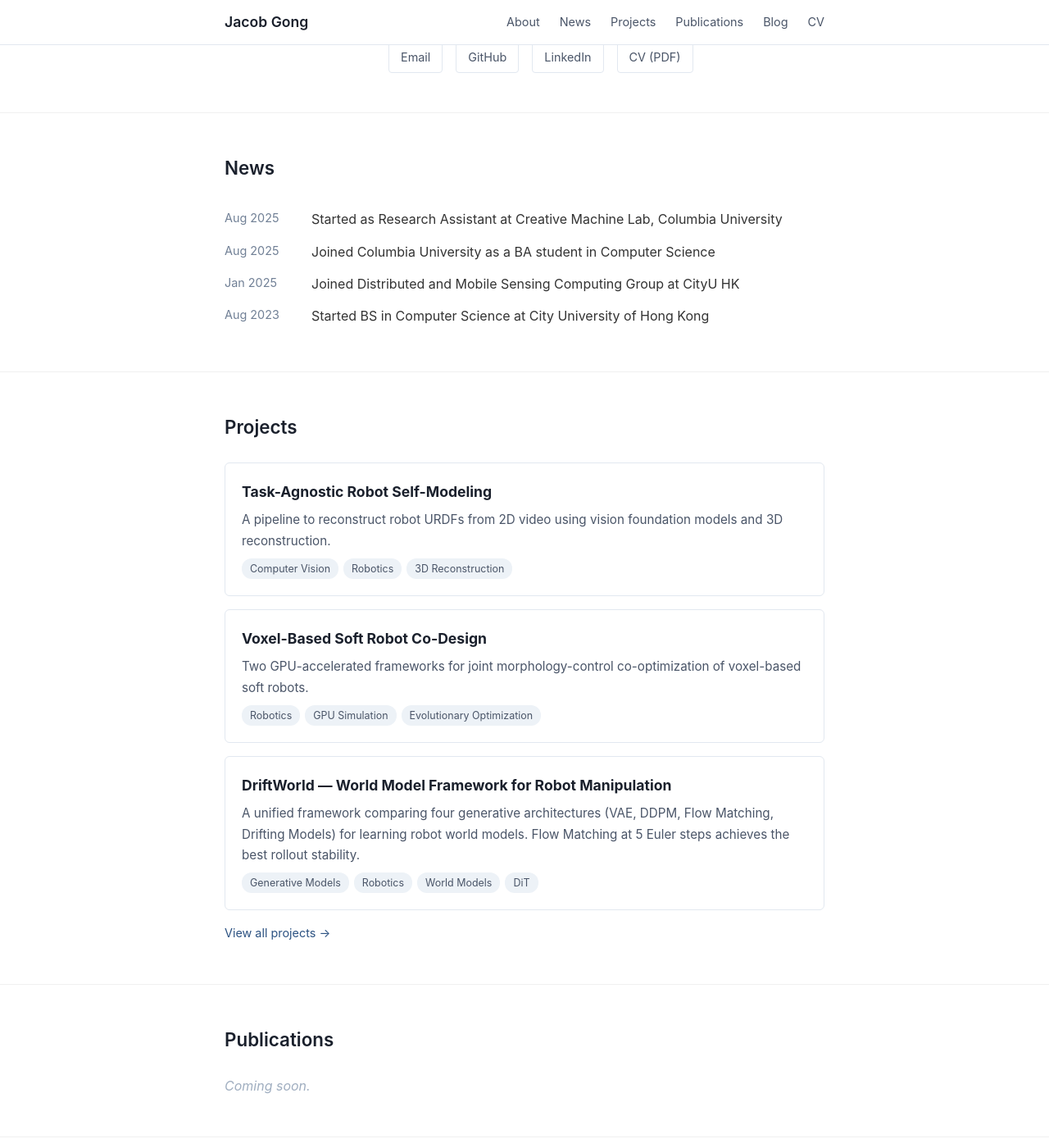
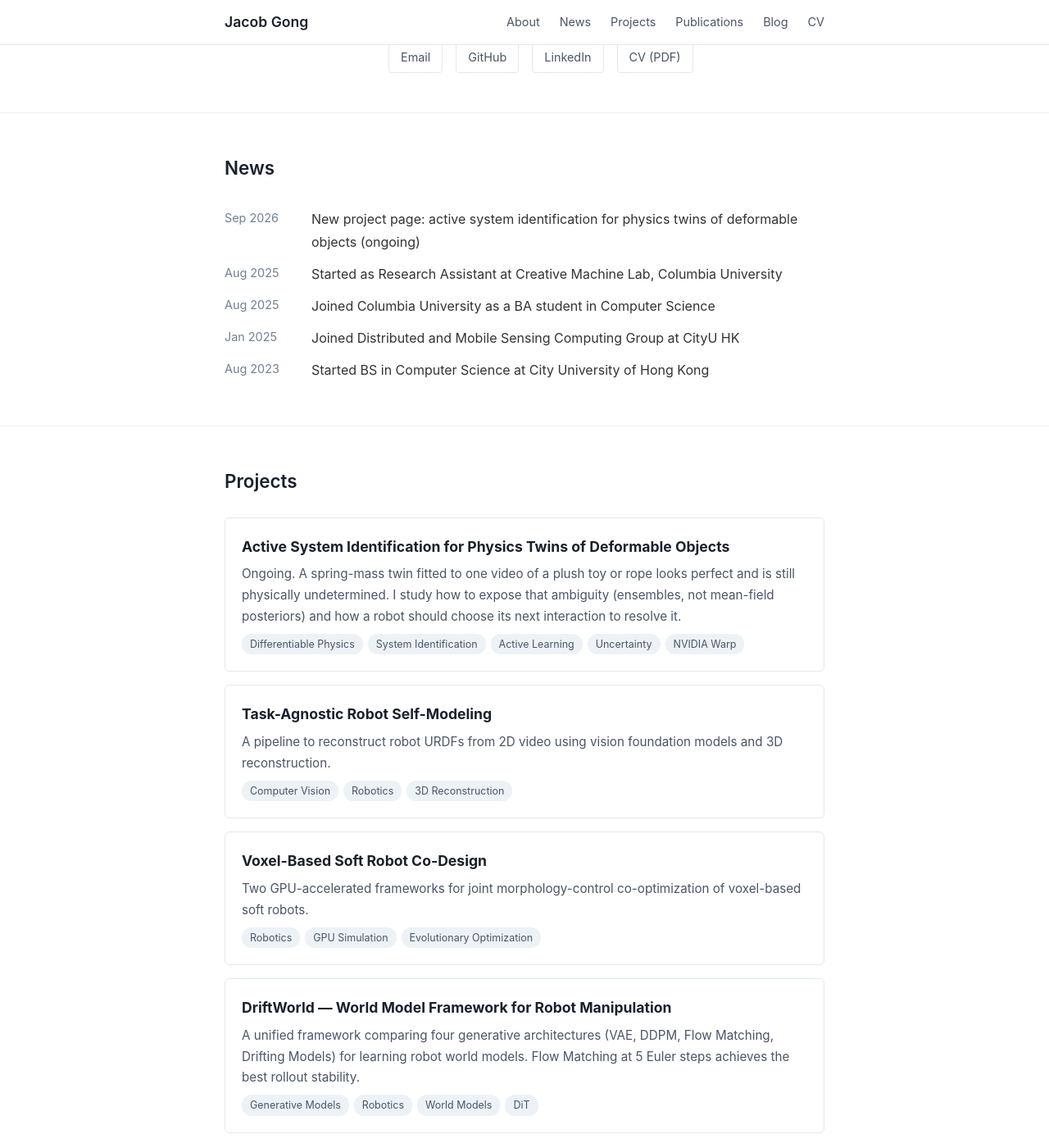
Before and after one commit to JacobGIT2/JacobGIT2.github.io, a Jekyll site: the page built from index.html, in a window 1280 px wide and 1400 px high, scrolled down 277 px. Shown: the whole window at 82% size. Built offline with Jekyll 4.4.1, drawn with Linux system fonts in a browser that asks for light colours; part of the change alters nothing that is shown.

Commit message:
Add project page: active system identification for physics twins (ongoing)
Co-Authored-By: Claude Fable 5.1 <noreply@anthropic.com>

```diff
--- a/_data/news.yml
+++ b/_data/news.yml
@@ -1,3 +1,5 @@
+- date: "Sep 2026"
+  text: "New project page: active system identification for physics twins of deformable objects (ongoing)"
 - date: "Aug 2025"
   text: "Started as Research Assistant at Creative Machine Lab, Columbia University"
 - date: "Aug 2025"
--- /dev/null
+++ b/_projects/phystwin-active-sysid.md
@@ -0,0 +1,159 @@
+---
+title: "Active System Identification for Physics Twins of Deformable Objects"
+tags: [Differentiable Physics, System Identification, Active Learning, Uncertainty, NVIDIA Warp]
+date: 2026-09-01
+excerpt_text: "Ongoing. A spring-mass twin fitted to one video of a plush toy or rope looks perfect and is still physically undetermined. I study how to expose that ambiguity (ensembles, not mean-field posteriors) and how a robot should choose its next interaction to resolve it."
+---
+
+<p class="status-banner"><strong>Work in progress</strong> (May 2026 – present). Built on top of
+<a href="https://jianghanxiao.github.io/phystwin-web/">PhysTwin</a> (Jiang et al., ICCV 2025), a differentiable spring-mass
+twin reconstructed from RGB-D video. The code lives in a private fork; an
+<a href="https://yuwengong2c-collab.github.io/visual/?run=fim/testset_grid">interactive rollout viewer</a> of the latest results is public.
+Findings below are current as of September 2026 and will change.</p>
+
+## The question
+
+PhysTwin turns a short video of a person lifting a plush sloth or a rope into a simulator:
+roughly 10<sup>5</sup> springs, each with its own stiffness, fitted by gradient descent through the
+physics. The fit is excellent on the recorded motion. My question is the one that matters for using
+the twin afterwards: **does one video actually pin down the physics, and if not, which interaction
+should the robot perform next to pin it down?**
+
+<video autoplay loop muted playsinline src="{{ '/assets/img/projects/phystwin-active-sysid/sloth_sigma_training.mp4' | relative_url }}"></video>
+<p class="fig-cap">Training a probabilistic PhysTwin on a two-hand lift. Colour is the learned per-spring uncertainty
+(posterior log&nbsp;σ). Note the end state: almost uniform. The posterior ends up saying nothing about
+<em>where</em> the video constrained stiffness. Understanding why is where this project started.</p>
+
+## One video, three different physics
+
+Take the same rope video and fit three twins that differ only in their initial stiffness guess
+(soft 10<sup>3</sup>, the CMA-ES estimate 8&nbsp;276, stiff 5×10<sup>4</sup>). All three reach the same
+training loss and overlay the recorded lift indistinguishably. Then ask them a new question, an axial drag
+that the video never showed, and they disagree by 16× (33&nbsp;mm between models versus 2&nbsp;mm on the training action).
+
+<div class="fig-row">
+  <div>
+    <video autoplay loop muted playsinline src="{{ '/assets/img/projects/phystwin-active-sysid/multisol_seen_action.mp4' | relative_url }}"></video>
+    <p class="fig-cap">Seen action (the recorded lift): three fits, three colours, one rope.</p>
+  </div>
+  <div>
+    <video autoplay loop muted playsinline src="{{ '/assets/img/projects/phystwin-active-sysid/multisol_new_action.mp4' | relative_url }}"></video>
+    <p class="fig-cap">Unseen action (axial drag): the same three fits come apart. The soft twin folds, the stiff one keeps a V.</p>
+  </div>
+</div>
+
+This is the whole problem in one picture. Fitting a trajectory does not identify the material; the
+disagreement between equally good fits <em>is</em> the epistemic uncertainty, and it only becomes visible
+when you ask a question the data did not answer. That also suggests the remedy: the interaction that
+would make the fits disagree most is the one worth recording next.
+
+## Why the Bayesian version cannot see it
+
+The fork I inherited adds a variational posterior over every spring's log-stiffness (a mean-field Gaussian,
+trained with the reparameterisation trick and a KL term inside the Warp simulator). If that posterior
+were honest, sampling it and rolling out should reproduce the spread above. It does not.
+
+<div class="fig-row">
+  <div>
+    <video autoplay loop muted playsinline src="{{ '/assets/img/projects/phystwin-active-sysid/meanfield_mc_sloth.mp4' | relative_url }}"></video>
+    <p class="fig-cap">Thirty posterior samples of the sloth twin, transferred to a new stretch interaction and rendered through the
+    twin's Gaussian splats. Each sample's silhouette is traced in its own colour. The rainbow band is sub-pixel wide while the
+    actual prediction error is about 15&nbsp;mm; the 2σ interval covers essentially none of it.</p>
+  </div>
+  <div>
+    <video autoplay loop muted playsinline src="{{ '/assets/img/projects/phystwin-active-sysid/meanfield_mc_rope_new_action.mp4' | relative_url }}"></video>
+    <p class="fig-cap">Same test on the rope, same unseen axial drag as above: 24 posterior samples (colour bar at top) stay within a
+    few millimetres of each other, a third of what the three deterministic fits showed.</p>
+  </div>
+</div>
+
+Controlled experiments with a synthetic ground truth (a rope with a known per-spring stiffness field, simulated with the
+same engine) isolated two causes:
+
+- **σ is set by the KL weight, not by the data.** Remove the KL term and σ freezes at its initial value; keep it and σ
+  collapses onto the prior for 99% of springs. The correct direction of the signal exists (high-strain springs get slightly
+  smaller σ) but its magnitude is a few percent.
+- **Independence cancels.** Sampling 10<sup>5</sup> springs independently makes their effects on the trajectory average
+  out. Replacing the independent samples with a single coherent perturbation, without retraining, brings the
+  error-to-spread ratio from 22 down to 1.3. A learned low-rank correlated posterior helps only partially, because the
+  calibrating mode lives in the data's null space where the likelihood offers no gradient and the isotropic prior kills it.
+
+The practical conclusion for the rest of the project: represent uncertainty with an <strong>ensemble of deterministic fits</strong>
+(the posterior as particles), whose disagreement is spatially coherent and tracks identifiability, rather than with a
+per-spring Gaussian.
+
+## Closing the loop
+
+With a known synthetic truth I can run the full active loop: keep an ensemble of stiffness hypotheses, search for the
+interaction on which they disagree most, apply it to the true object, refit on the new observation, repeat.
+
+<video autoplay loop muted playsinline src="{{ '/assets/img/projects/phystwin-active-sysid/active_refit_before_after.mp4' | relative_url }}"></video>
+<p class="fig-cap">Top: an ensemble trained on the lift alone already matches the lift (2&nbsp;mm) but is 23&nbsp;mm off on the
+action it disagrees most about. Bottom: after one refit on that action, 4&nbsp;mm on the new action and no loss on the old one.</p>
+
+<video autoplay loop muted playsinline src="{{ '/assets/img/projects/phystwin-active-sysid/active_loop_round.mp4' | relative_url }}"></video>
+<p class="fig-cap">One round of the closed loop on a lying rope with a grasped hand: ensemble spread (div) and error against truth before and after the refit.</p>
+
+Making this loop cheap took most of the engineering:
+
+- **Batched simulator.** All ensemble members are packed as one block-diagonal spring-mass system, so a rollout or a
+  system-identification step over the whole ensemble is a single Warp simulation. Forward, loss and backward are captured in
+  one CUDA graph (one launch per frame instead of thousands), a 2.6× speedup with the GPU at 85%.
+- **Streaming and cumulative refits.** Each round trains only from the new observation, warm-started; a replay variant
+  fixes the forgetting that pure streaming showed.
+- **Zero-order action search.** The simulator detaches between frames by design, so full-trajectory gradients through the
+  controller are not available; CMA-ES over grasp waypoints is cheap enough because scoring an action is one batched rollout.
+
+## What an interaction actually buys
+
+The synthetic world also lets me measure the thing the selector is supposed to optimise: how much a held-out error drops
+after training on a given action. I built a grasp-anywhere action space on the rope (19 equal-length drags: top lifts at
+five sites, end pulls and pushes, side pulls and pushes) and trained on each one separately.
+
+- Every action helps, but **ensemble disagreement does not predict how much** (rank correlation about zero). The most
+  disagreed-about actions, pushing the rope ends into a buckle, are the hardest to predict and among the least useful to train on first.
+- **Action type dominates.** All five top lifts are the five most useful actions; within a family the differences are small.
+- **Order matters more than the set.** Learning the general field on gentle actions first and only then training on the
+  buckling ones ends with the best model everywhere (7.5&nbsp;mm mean over all 19 actions versus 9.3 for disagreement-greedy
+  and 9.7 for a fixed-information score), because the same hard action costs 11&nbsp;mm more when trained early.
+- What does predict payoff is a GT-free statistic of the ensemble's response: how many modes of the action's response rise
+  above the noise floor. Clean, low-dimensional responses are the informative ones in this near-homogeneous world.
+
+## Toward a designed experiment
+
+Per-spring stiffness is the wrong search space for choosing actions: too many degrees of freedom, and the pushes are
+numerically chaotic when rolled out freely. The current learner therefore re-parameterises stiffness as amplitudes on a
+small set of fixed kernels along the rope, fits them with teacher-forced one-step residuals and Levenberg–Marquardt,
+and uses the resulting Fisher information to pick the next action (D-optimal design).
+
+<video autoplay loop muted playsinline src="{{ '/assets/img/projects/phystwin-active-sysid/kernel_dopt_heldout.mp4' | relative_url }}"></video>
+<p class="fig-cap">Held-out test interactions after D-optimal action selection with 16 kernels: a lift, three different pushes and a
+two-hand action. Orange is the truth, blue the model. Explore every arm and action in the
+<a href="https://yuwengong2c-collab.github.io/visual/?run=fim/testset_grid">interactive viewer</a>.</p>
+
+A control where the truth itself lies in the kernel family shows the machinery is correct: predicted information gain
+equals realised gain and the Laplace uncertainty is calibrated. The residual model error on the real per-spring truth
+(0.27&nbsp;mm) is entirely the family not being expressive enough, which tells me where the next change has to go.
+
+## Real data: Deform360
+
+The repository's own recordings give at most a handful of interactions per object. To test "one twin, many excitations"
+on real objects I wired in <a href="https://huggingface.co/datasets/brownu/deform360_processed">Deform360</a>
+(ten robot episodes per object with tracked point clouds and gripper poses). Each object gets one fixed twin, rigidly
+posed into every episode, with the gripper's contact taxels as the controller.
+
+<img src="{{ '/assets/img/projects/phystwin-active-sysid/deform360_rope_episodes.png' | relative_url }}" alt="Three Deform360 rope episodes with the fixed twin rigidly registered">
+<p class="fig-cap">Three episodes of one rope: the fixed twin (blue) posed into each episode's start cloud, the tracked end state (orange),
+and the gripper before and after (red, green). Episodes whose rest shape no longer matches the twin are excluded.</p>
+
+The honest result so far: the disagreement signal works on real data (rank correlation with true error 0.75 to 0.93),
+but per-spring refits make the held-out episodes slightly <em>worse</em>, and the untrained ensemble is the best model.
+What one episode teaches does not transfer, because the dominant residual is global (no per-object global calibration,
+a surface-only twin, a gripper stand-in for the hand) rather than spatial stiffness. That is the next lever.
+
+## Where this stands
+
+- Ambiguity after fitting one video is real, action-dependent, and large. Ensembles expose it; the mean-field posterior hides it for structural reasons.
+- Disagreement is a good map of where a twin will be wrong and a poor guide to what training will fix. Sequencing gentle actions before hard ones matters more than any single selection rule.
+- A low-dimensional stiffness family plus classical experimental design is calibrated and cheap, and now limited by expressiveness.
+- Next: per-object global calibration on Deform360, a richer but still designable stiffness family, and real closed-loop trials (a gamepad-driven live recorder for the twin and an xArm6 setup are in place).
--- a/assets/css/style.css
+++ b/assets/css/style.css
@@ -455,3 +455,40 @@ img {
     height: 130px;
   }
 }
+
+/* === Project media === */
+.detail-content video {
+  display: block;
+  width: 100%;
+  border-radius: 6px;
+  margin: 16px 0 8px;
+  background: #f7fafc;
+}
+
+.detail-content .fig-row {
+  display: grid;
+  grid-template-columns: 1fr 1fr;
+  gap: 20px;
+  align-items: start;
+}
+
+@media (max-width: 640px) {
+  .detail-content .fig-row {
+    grid-template-columns: 1fr;
+  }
+}
+
+.detail-content .fig-cap {
+  font-size: 0.9rem;
+  color: #4a5568;
+  line-height: 1.5;
+  margin: 0 0 20px;
+}
+
+.detail-content .status-banner {
+  background: #fffaf0;
+  border-left: 4px solid #ed8936;
+  padding: 10px 14px;
+  border-radius: 4px;
+  font-size: 0.95rem;
+}
```
Also changed, not shown: assets/img/projects/phystwin-active-sysid/deform360_rope_episodes.png (added), 8 other files.
